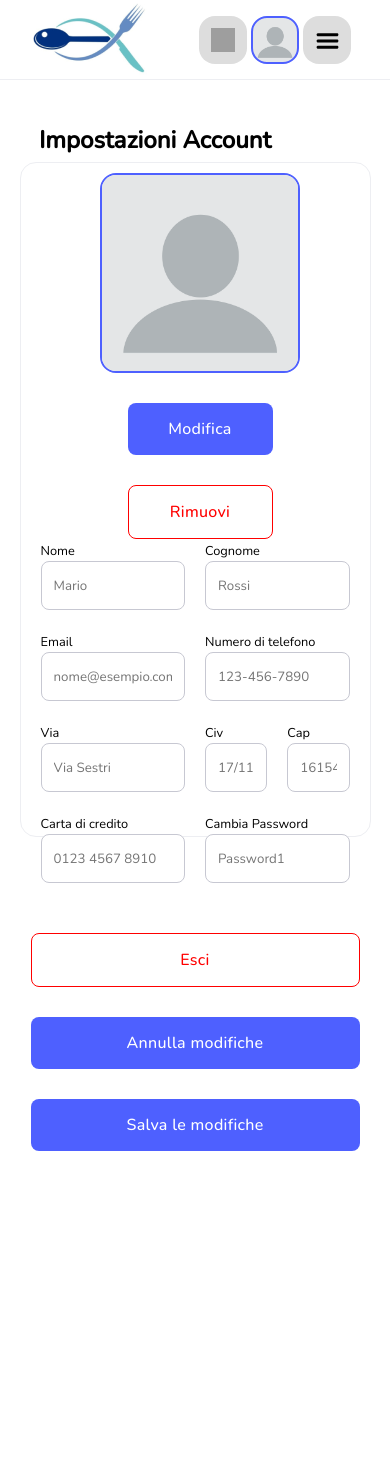
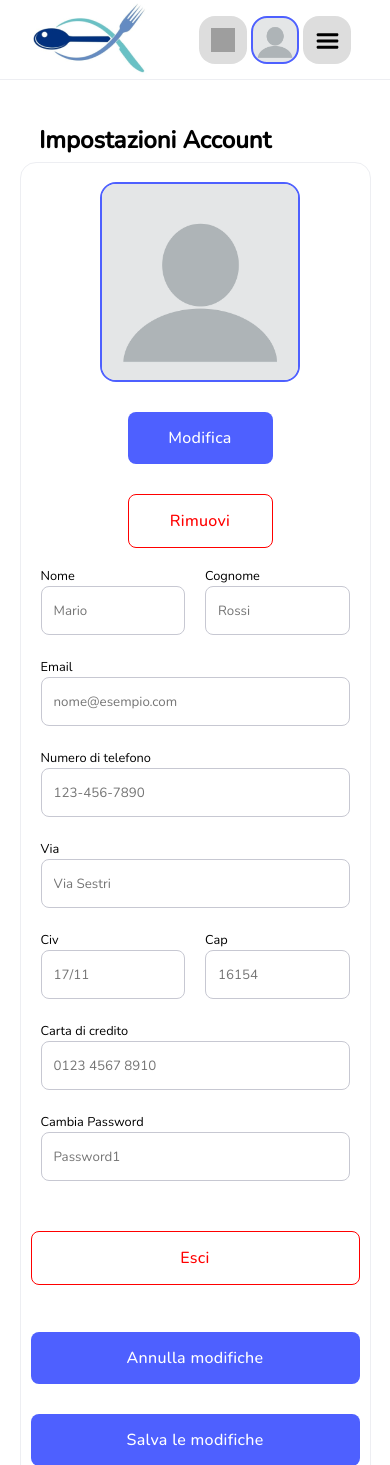
Before and after one commit to Spinny03/Il_Pescaggio, a PHP site: page /profile.php in a window 390 px wide. Shown: the top 1465 px of the page. Before the commit the page ends 1151 px from the top, so only its background shows below. Run offline with PHP 8.4, Linux system fonts and the light colour scheme; the visitor is signed in with stand-in values (Sample User, id 1); data that the repository does not hold is empty; grey boxes are pictures that could not be loaded.

Commit message:
Scrollbar + CartResp + profileResp

```diff
--- a/cart.php
+++ b/cart.php
@@ -27,7 +27,7 @@
         <link rel="stylesheet" href="css/navBarStyles.css">
         <link rel="stylesheet" href="css/formStyles.css">
         <link rel="stylesheet" href="css/cartStyles.css">
-
+        <link rel="stylesheet" href="css/scrollBarStyles.css">
         <script src="js/navbarRes.js" defer></script>
         <link rel="icon" type="image/x-icon" href="images/favicon.ico">
         <title>CARRELLO</title>
--- a/css/cartStyles.css
+++ b/css/cartStyles.css
@@ -2,13 +2,13 @@
 
 .container{
     display: grid;
-    grid-template-rows: 1fr;
     grid-template-columns: 2fr 1fr;
     gap: 15px;
-    overflow: visible;
+    height: calc(100vh - 80px);
 }
 .left{
     margin-left: 15px;
+    overflow-y:scroll;
 }
 .right{
     position: sticky;
--- a/css/profileStyles.css
+++ b/css/profileStyles.css
@@ -1,12 +1,3 @@
-
-.smallBtn:hover {
-	background-color: cornflowerblue;
-}
-
-.smallBtn:active {
-	background-color: mediumaquamarine;
-}
-
 .inPhoto {
 	border: 0;
     clip: rect(1px, 1px, 1px, 1px);
@@ -23,6 +14,8 @@
 }
 
 .profilePhotoBig{
+    margin-top: 0.5%;
+    margin-bottom: 1%;
     border: 2px solid #4E60FF;
     border-radius: 16px;
 }
@@ -73,7 +66,7 @@
 
 .conteinerP{
     display: grid;
-    grid-template-rows: 80px 4vh 80vh;
+    grid-template-rows: 80px 4vh 90%;
     width: calc(100vw - (100vw - 100%));
     gap: 24px;
 }
@@ -160,15 +153,25 @@ input{
         width: 50%;
     }
     #p30{
+        width: 100%;
+    }
+    #p10{
         width: 50%;
     }
-    #p10{
-        width: 25%;
+    #p50{
+        width: 100%;
     }
 }
 
 
 @media screen and (max-width: 750px) {
+    .removeBtn{
+        margin-bottom: 5%;
+    }
+    .profilePhotoBig{
+        margin-top: 3%;
+        margin-bottom: 0%;
+    }
     #pform{
         flex-direction: column;
     }
--- /dev/null
+++ b/css/scrollBarStyles.css
@@ -0,0 +1,16 @@
+::-webkit-scrollbar {
+    width: 10px;
+}
+
+::-webkit-scrollbar-track {
+    background: #e8e9ff;
+}
+
+::-webkit-scrollbar-thumb {
+    background: #4E60FF;
+    border-radius: 10px;
+}
+
+::-webkit-scrollbar-thumb:hover {
+    background: #C7C8D2;
+}
--- a/home.php
+++ b/home.php
@@ -23,6 +23,7 @@
         <link rel="stylesheet" href="css/cardStyles.css">
         <link rel="stylesheet" href="css/homeStyles.css">
         <link rel="stylesheet" href="css/navBarStyles.css">
+        <link rel="stylesheet" href="css/scrollBarStyles.css">
         <script src="js/navbarRes.js" defer></script>
 
         <link rel="icon" type="image/x-icon" href="images/favicon.ico">
--- a/index.php
+++ b/index.php
@@ -7,6 +7,7 @@
         <meta name="viewport" content="width=device-width" />
         <link rel="stylesheet" href="css/styles.css">
         <link rel="stylesheet" href="css/formStyles.css">
+        <link rel="stylesheet" href="css/scrollBarStyles.css">
         <link rel="icon" type="image/x-icon" href="images/favicon.ico">
         <title>Il Pescaggio</title>
     </head>
--- a/profile.php
+++ b/profile.php
@@ -36,7 +36,7 @@
         <link rel="stylesheet" href="css/profileStyles.css">
         <link rel="stylesheet" href="css/navBarStyles.css">
         <link rel="stylesheet" href="css/formStyles.css">
-
+        <link rel="stylesheet" href="css/scrollBarStyles.css">
         <script src="js/navbarRes.js" defer></script>
 
         <link rel="icon" type="image/x-icon" href="images/favicon.ico">
--- a/signUp.php
+++ b/signUp.php
@@ -7,7 +7,7 @@
     <meta name="viewport" content="width=device-width" />
         <link rel="stylesheet" href="css/formStyles.css">
         <link rel="stylesheet" href="css/styles.css">
-
+        <link rel="stylesheet" href="css/scrollBarStyles.css">
         <link rel="icon" type="image/x-icon" href="images/favicon.ico">
         <title>Il Pescaggio</title>
     </head>
```
